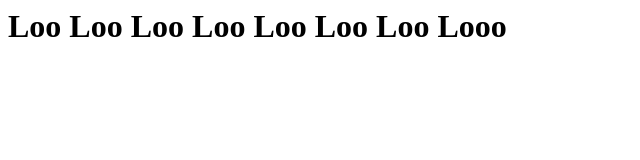
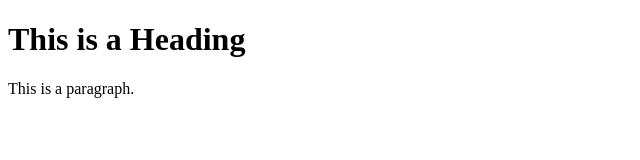
Before and after one commit to TheMapotakes/Loo, a plain HTML site: page index.html in a window 1280 px wide. Shown: the whole page, without its empty margins (0-640 px from the left). Drawn offline with Linux system fonts and the light colour scheme.

Commit message:
Update index.html

```diff
--- a/index.html
+++ b/index.html
@@ -1 +1,12 @@
-<h1>Loo Loo Loo Loo Loo Loo Loo Looo</h1>
+<!DOCTYPE html>
+<html>
+<head>
+<title>Page Title</title>
+</head>
+<body>
+
+<h1>This is a Heading</h1>
+<p>This is a paragraph.</p>
+
+</body>
+</html>
```
